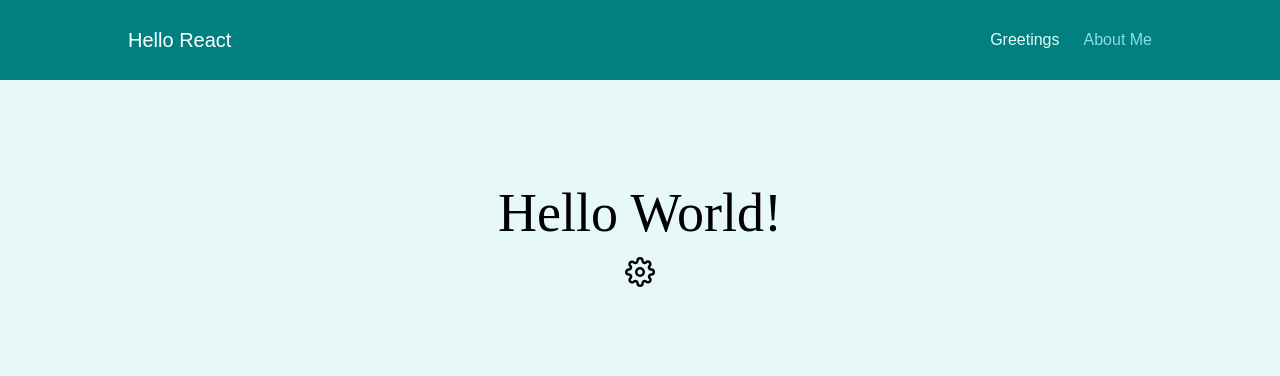
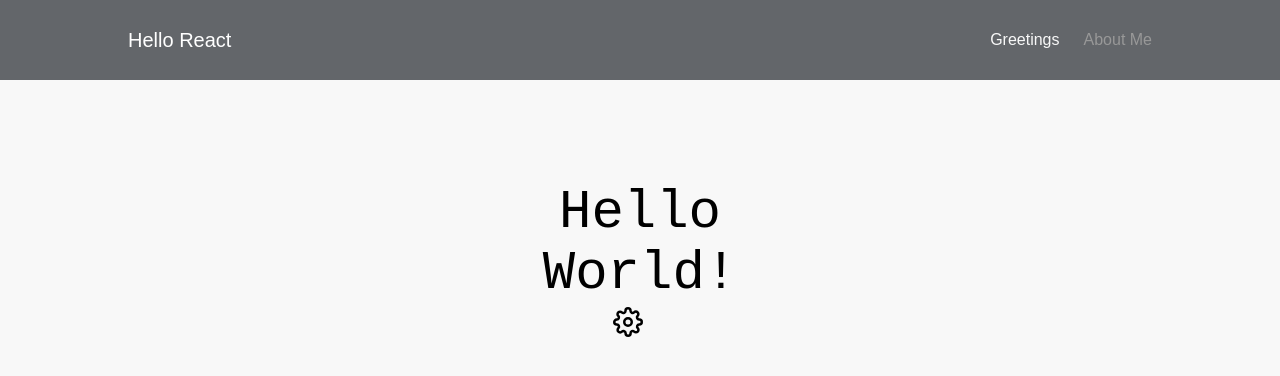
Before and after one commit to Cirius1792/hello-react, a React (Create React App) app: page /greetings in a window 1280 px wide. Shown: the top 376 px of the page. Built offline with nearby package versions, Linux system fonts and the light colour scheme.

Commit message:
Small style changes

```diff
--- a/src/components/ProfilePicture.module.css
+++ b/src/components/ProfilePicture.module.css
@@ -18,7 +18,7 @@
 .img {
   --border: 15px;
   --gap: 12px;
-  --color: #06868a;
+  --color: rgb(99, 102, 106);
 
   width: 200px;
   aspect-ratio: 1;
--- a/src/components/TextComponent.js
+++ b/src/components/TextComponent.js
@@ -1,5 +1,5 @@
 
-const SUPPORTED_FONTS = ["Times New Roman", "Arial"];
+const SUPPORTED_FONTS = ["Courier New", "Calibri", "Times New Roman", "Arial"];
 
 const TextComponent = (props) => {
   const text = props.text;
--- a/src/components/User.js
+++ b/src/components/User.js
@@ -2,20 +2,28 @@ import React from "react";
 import ProfilePicture from "./ProfilePicture";
 import classes from "./User.module.css";
 import linkedinIcon from "../assets/linkedin.svg";
-const myProfilePic =
-  "https://media-exp1.licdn.com/dms/image/C4D03AQHa5_BCYbOLFA/profile-displayphoto-shrink_800_800/0/1630404291817?e=1663804800&v=beta&t=K8i-fdv5yGIt788sOJ5iLIGbFfK4P9wnR-N7p7qOLMw";
+import githubIcon from "../assets/github.svg";
 const User = (props) => {
   return (
     <div className={classes.userCard}>
-      <a href={props.linkedin} target="_blank">
-        <ProfilePicture source={myProfilePic} />
+      <a href={props.linkedin} target="_blank" rel="noreferrer">
+        <ProfilePicture source={props.profilePic} />
       </a>
       <h1>{props.fullName}</h1>
       <h2>{props.title}</h2>
-      <p>{props.description}</p>
-      <a href={props.linkedin} target="_blank">
-        <img className={classes.logo} alt="Linkedin icon" src={linkedinIcon} />{" "}
-      </a>
+      {props.children}
+      <p className={classes.icons}>
+        <a href={props.linkedin} target="_blank" rel="noreferrer">
+          <img
+            className={classes.logo}
+            alt="Linkedin icon"
+            src={linkedinIcon}
+          />
+        </a>
+        <a href={props.github} target="_blank" rel="noreferrer">
+          <img className={classes.logo} alt="Github icon" src={githubIcon} />
+        </a>
+      </p>
     </div>
   );
 };
--- a/src/components/User.module.css
+++ b/src/components/User.module.css
@@ -16,6 +16,13 @@
     text-align:justify;
 }
 
+.icons {
+    display: inline;
+    align-content: center;
+}
+.icons img {
+    margin:0.5rem;
+}
 .logo {
     width: 30px;
 }
--- a/src/index.css
+++ b/src/index.css
@@ -5,5 +5,5 @@
 body {
   font-family: sans-serif;
   margin: 0;
-  background-color: #e7f8f8;
+  background-color: #F8F8F8;
 }
--- a/src/layout/MainNavigation.js
+++ b/src/layout/MainNavigation.js
@@ -1,10 +1,10 @@
-import { NavLink } from "react-router-dom";
+import { Link, NavLink } from "react-router-dom";
 import classes from "./MainNavigation.module.css";
 
 const MainNavigation = () => {
   return (
     <header className={classes.header}>
-      <div className={classes.logo}> Hello React</div>
+      <div className={classes.logo}> <Link to='/'>Hello React</Link></div>
       <div className={classes.nav}>
         <ul>
           <li><NavLink className={(navData) => navData.isActive ? classes.active:''} to='/greetings'>Greetings</NavLink></li>
--- a/src/layout/MainNavigation.module.css
+++ b/src/layout/MainNavigation.module.css
@@ -5,11 +5,15 @@
   padding: 0 10%;
   justify-content: space-between;
   align-items: center;
-  background-color: #008080;
+  background-color: rgb(99, 102, 106);
 }
 
 .logo {
   font-size: 2rem;
+  color: white;
+}
+.logo a {
+  text-decoration: none;
   color: white;
 }
 
@@ -27,7 +31,7 @@
 
 .nav a {
   text-decoration: none;
-  color: #88dfdf;
+  color: #989898;
 }
 
 @media screen and (min-width: 300px) {
@@ -44,5 +48,5 @@
 .nav a:hover,
 .nav a:active,
 .nav a.active {
-  color: #e6fcfc;
+  color: #F8F8F8;
 }
--- a/src/pages/AboutMe.js
+++ b/src/pages/AboutMe.js
@@ -1,16 +1,35 @@
 import User from "../components/User";
 import { useSelector } from "react-redux";
-const whoIAm="I am a curious, passionate and pragmatic Software Engineer. During my free time, I enjoy studying or experimenting with new topics and this is how this site was born. After several weeks spent studying React, it was time to build a first simple web app to test myself and what I've learned. Have a look at the code and if you have suggestions, or if you spot a bug, please, tell it to me by sending me a message on Linkedin, it will help me improve my skills!  "
+const myProfilePic =
+  "https://media-exp1.licdn.com/dms/image/C4D03AQHa5_BCYbOLFA/profile-displayphoto-shrink_800_800/0/1630404291817?e=1663804800&v=beta&t=K8i-fdv5yGIt788sOJ5iLIGbFfK4P9wnR-N7p7qOLMw";
+
 const AboutMe = (props) => {
   const fontState = useSelector((state) => state.font);
 
-  return <div  style={{ fontFamily: fontState }}>
-    <User fullName="Ciro Lucio Tecce"
-    title="Software Engineer"
-    description={whoIAm}
-    linkedin="https://www.linkedin.com/in/ciro-lucio-tecce-3bb628175/"
-    />
-  </div>;
+  return (
+    <div style={{ fontFamily: fontState }}>
+      <User
+        fullName="Ciro Lucio Tecce"
+        profilePic={myProfilePic}
+        title="Software Engineer"
+        linkedin="https://www.linkedin.com/in/ciro-lucio-tecce-3bb628175/"
+        github="https://github.com/Cirius1792/hello-react"
+      >
+        <p>
+          I am a curious, passionate and pragmatic Software Engineer. During my
+          free time, I enjoy studying or experimenting with new topics and this
+          is how this site was born. After several weeks spent studying React,
+          it was time to build a first simple web app to test what I've learned
+          so far ("Hello World!" is where to start, right?).
+        </p>
+        <p>
+          Have a look at the code and if you have suggestions, or if you spot a
+          bug, please, tell to me by sending me a message on Linkedin, it will
+          help me improve my skills!
+        </p>
+      </User>
+    </div>
+  );
 };
 
 export default AboutMe;
--- a/src/pages/Greetings.module.css
+++ b/src/pages/Greetings.module.css
@@ -1,8 +1,8 @@
 .mainContainer {
   font-size: 54px;
   margin: 25px;
-  width: 350px;
-  height: 50px;
+  width: 375px;
+  height: 100px;
   text-align: center;
 }
 
```
Also changed, not shown: src/components/TextComponent.module.css (deleted, +0 -7 lines), src/assets/github.svg (added).
